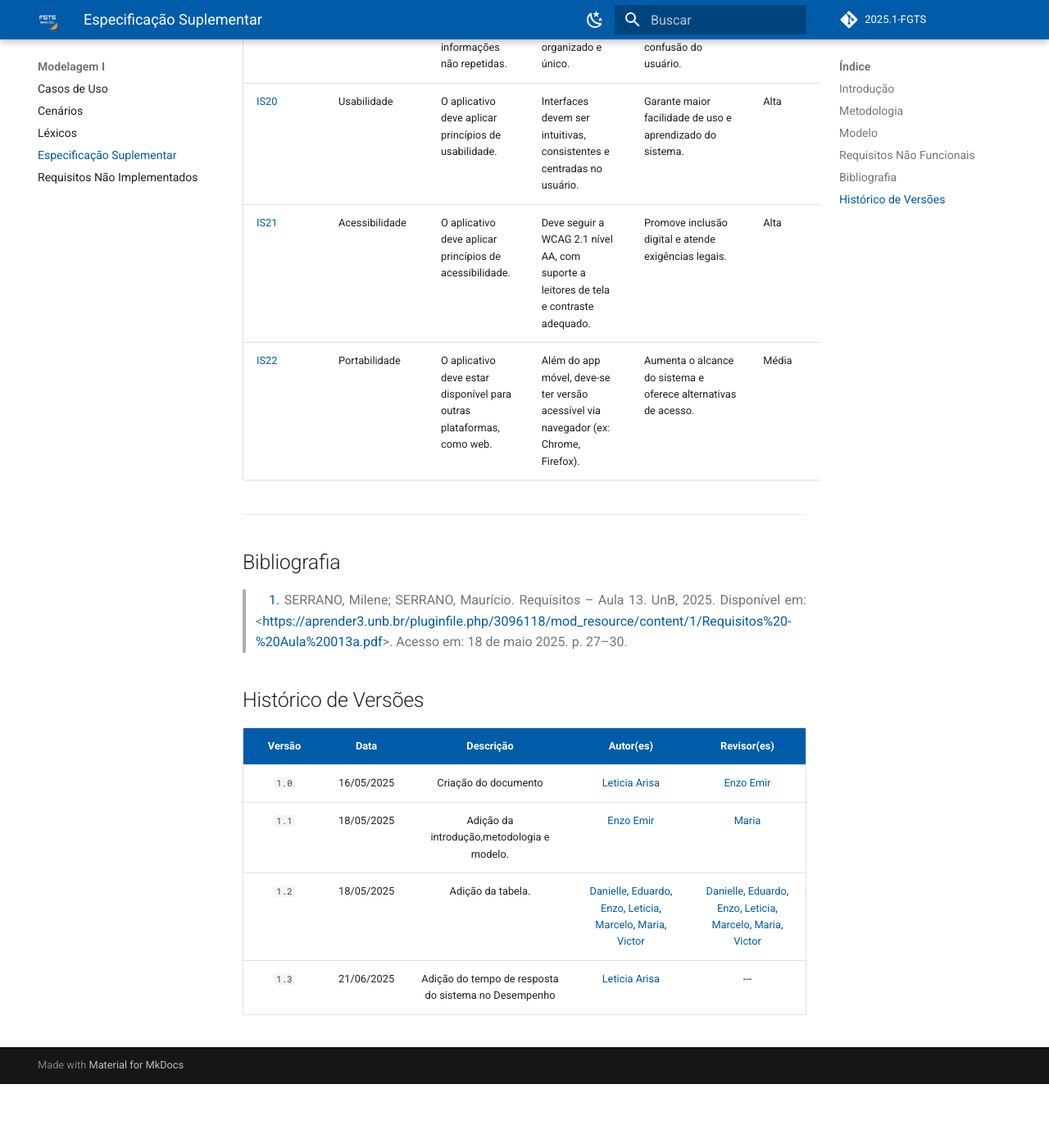
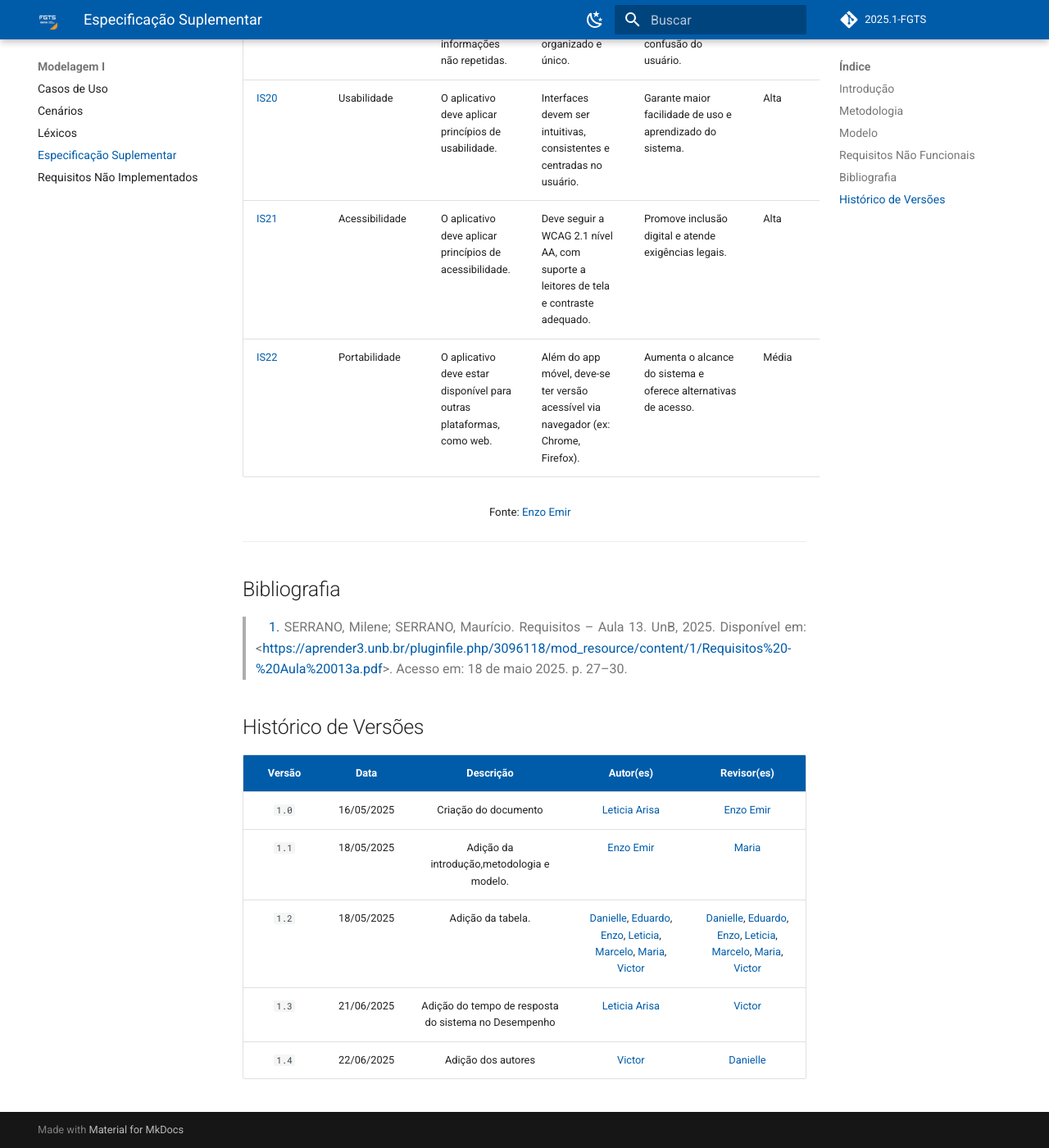
Before and after one commit to eduardodpms/REQ-FGTS, an MkDocs documentation site: the page built from docs/Modelagem-I/EspecificacaoSuplementar.md, in a window 1280 px wide and 1400 px high, scrolled down 2979 px. Shown: the whole window at 82% size. Built offline with MkDocs 1.6.1 and Material for MkDocs 9.7.7, drawn with Linux system fonts in a browser that asks for light colours; comment, search, counter and statistics services are not loaded; before the commit the page ends 4301 px from its top, so only the background shows below that.

Commit message:
Update EspecificacaoSuplementar.md

```diff
--- a/docs/Modelagem-I/EspecificacaoSuplementar.md
+++ b/docs/Modelagem-I/EspecificacaoSuplementar.md
@@ -72,7 +72,8 @@ A elaboração da especificação suplementar seguiu os seguintes passos <a id="
 
 </div>
 
-<font size="2"><p style="text-align: center">Fonte: [Enzo Emir](https://github.com/EnzoEmir)</p></font>
+<p style="font-size: 10pt; text-align: center;">Fonte: <a href="https://github.com/EnzoEmir">Enzo Emir</a></p>
+
 
 ---
 
@@ -90,19 +91,22 @@ Este documento segue o modelo **FURPS+**, organizando os requisitos de software
 ---
 ## <a name="RNF"></a>Requisitos Não Funcionais
 
-| Código  | Categoria        | Requisito Não Funcional                                                                 | Descrição                                                                                 | Justificativa                                                                              | Prioridade | Status       |
-|---------|------------------|-----------------------------------------------------------------------------------------|-------------------------------------------------------------------------------------------|--------------------------------------------------------------------------------------------|------------|--------------|
-| [IS18](https://requisitos-de-software.github.io/2025.1-FGTS/Elicitacao/Tecnicas-de-Elicitacao/Introspeccao/#IS_RF)   | Compatibilidade  | O aplicativo deve fornecer as mesmas funcionalidades para diferentes plataformas.      | Funcionalidades disponíveis em Android (>= 8.0), iOS (>= 12) e navegadores modernos.      | Garantir a experiência uniforme para todos os usuários, independentemente da plataforma.  | Alta       | Não          |
-| [EN08](https://requisitos-de-software.github.io/2025.1-FGTS/Elicitacao/Tecnicas-de-Elicitacao/Entrevista/#EN_RF)   | Usabilidade      | O processo de login deve ser simplificado.                                              | O acesso deve ser direto, com menos etapas e possível uso de biometria.                  | Reduzir barreiras de acesso ao app e aumentar a adesão dos usuários.                      | Alta       | Não          |
-| [EN09](https://requisitos-de-software.github.io/2025.1-FGTS/Elicitacao/Tecnicas-de-Elicitacao/Entrevista/#EN_RF)   | Confiabilidade   | O sistema deve apresentar informações de forma transparente e confiável.                | As informações exibidas devem ser claras, completas e sempre atualizadas.                 | Evita desconfiança e erros por parte do usuário.                                           | Alta       | Não          |
-| [EN10](https://requisitos-de-software.github.io/2025.1-FGTS/Elicitacao/Tecnicas-de-Elicitacao/Entrevista/#EN_RF)   | Confiabilidade   | Os prazos informados no app devem ser cumpridos fielmente.                              | O sistema deve garantir a entrega dos serviços dentro dos prazos prometidos.             | Atrasos comprometem a credibilidade do sistema.                                            | Alta       | Não          |
-| [EN11](https://requisitos-de-software.github.io/2025.1-FGTS/Elicitacao/Tecnicas-de-Elicitacao/Entrevista/#EN_RF)   | Confiabilidade   | O aplicativo deve ser confiável e evitar falhas ou inconsistências nos processos.       | As funcionalidades devem operar corretamente e de forma previsível.                      | Minimizar erros e retrabalhos que afetam a experiência do usuário.                        | Alta       | Parcialmente |
-| [EN12](https://requisitos-de-software.github.io/2025.1-FGTS/Elicitacao/Tecnicas-de-Elicitacao/Entrevista/#EN_RF)   | Desempenho       | O aplicativo deve funcionar corretamente mesmo com conexão instável.                    | O sistema deve oferecer suporte a operações offline ou tolerância à perda temporária de conexão, garantindo tempo de resposta inferior a 200 ms.   | Muitos usuários acessam o app em locais com conectividade limitada.                       | Média      | Não          |
-| [IS19](https://requisitos-de-software.github.io/2025.1-FGTS/Elicitacao/Tecnicas-de-Elicitacao/Introspeccao/#IS_RF)   | Usabilidade      | Os menus devem fornecer informações não repetidas.                                      | O conteúdo dos menus deve ser organizado e único.                                         | Melhora a navegação e evita confusão do usuário.                                           | Média      | Não          |
-| [IS20](https://requisitos-de-software.github.io/2025.1-FGTS/Elicitacao/Tecnicas-de-Elicitacao/Introspeccao/#IS_RF)   | Usabilidade      | O aplicativo deve aplicar princípios de usabilidade.                                    | Interfaces devem ser intuitivas, consistentes e centradas no usuário.                    | Garante maior facilidade de uso e aprendizado do sistema.                                 | Alta       | Não          |
-| [IS21](https://requisitos-de-software.github.io/2025.1-FGTS/Elicitacao/Tecnicas-de-Elicitacao/Introspeccao/#IS_RF)   | Acessibilidade   | O aplicativo deve aplicar princípios de acessibilidade.                                 | Deve seguir a WCAG 2.1 nível AA, com suporte a leitores de tela e contraste adequado.    | Promove inclusão digital e atende exigências legais.                                       | Alta       | Não          |
-| [IS22](https://requisitos-de-software.github.io/2025.1-FGTS/Elicitacao/Tecnicas-de-Elicitacao/Introspeccao/#IS_RF)   | Portabilidade    | O aplicativo deve estar disponível para outras plataformas, como web.                  | Além do app móvel, deve-se ter versão acessível via navegador (ex: Chrome, Firefox).     | Aumenta o alcance do sistema e oferece alternativas de acesso.                            | Média      | Não          |
+| Código                                                                                                             | Categoria       | Requisito Não Funcional                                                           | Descrição                                                                                                                                        | Justificativa                                                                            | Prioridade | Status       | Autor                                                    |
+| ------------------------------------------------------------------------------------------------------------------ | --------------- | --------------------------------------------------------------------------------- | ------------------------------------------------------------------------------------------------------------------------------------------------ | ---------------------------------------------------------------------------------------- | ---------- | ------------ | -------------------------------------------------------- |
+| [IS18](https://requisitos-de-software.github.io/2025.1-FGTS/Elicitacao/Tecnicas-de-Elicitacao/Introspeccao/#IS_RF) | Compatibilidade | O aplicativo deve fornecer as mesmas funcionalidades para diferentes plataformas. | Funcionalidades disponíveis em Android (>= 8.0), iOS (>= 12) e navegadores modernos.                                                             | Garantir a experiência uniforme para todos os usuários, independentemente da plataforma. | Alta       | Não          | [Leticia Arisa](https://github.com/Leticia-Arisa-K-Higa) |
+| [EN08](https://requisitos-de-software.github.io/2025.1-FGTS/Elicitacao/Tecnicas-de-Elicitacao/Entrevista/#EN_RF)   | Usabilidade     | O processo de login deve ser simplificado.                                        | O acesso deve ser direto, com menos etapas e possível uso de biometria.                                                                          | Reduzir barreiras de acesso ao app e aumentar a adesão dos usuários.                     | Alta       | Não          | [Enzo Emir](https://github.com/EnzoEmir)                 |
+| [EN09](https://requisitos-de-software.github.io/2025.1-FGTS/Elicitacao/Tecnicas-de-Elicitacao/Entrevista/#EN_RF)   | Confiabilidade  | O sistema deve apresentar informações de forma transparente e confiável.          | As informações exibidas devem ser claras, completas e sempre atualizadas.                                                                        | Evita desconfiança e erros por parte do usuário.                                         | Alta       | Não          | [Maria Eduarda](https://github.com/dudaa28)              |
+| [EN10](https://requisitos-de-software.github.io/2025.1-FGTS/Elicitacao/Tecnicas-de-Elicitacao/Entrevista/#EN_RF)   | Confiabilidade  | Os prazos informados no app devem ser cumpridos fielmente.                        | O sistema deve garantir a entrega dos serviços dentro dos prazos prometidos.                                                                     | Atrasos comprometem a credibilidade do sistema.                                          | Alta       | Não          | [Eduardo de Pina](https://github.com/eduardodpms)        |
+| [EN11](https://requisitos-de-software.github.io/2025.1-FGTS/Elicitacao/Tecnicas-de-Elicitacao/Entrevista/#EN_RF)   | Confiabilidade  | O aplicativo deve ser confiável e evitar falhas ou inconsistências nos processos. | As funcionalidades devem operar corretamente e de forma previsível.                                                                              | Minimizar erros e retrabalhos que afetam a experiência do usuário.                       | Alta       | Parcialmente | [Marcelo Makoto](https://github.com/MM4k)                |
+| [EN12](https://requisitos-de-software.github.io/2025.1-FGTS/Elicitacao/Tecnicas-de-Elicitacao/Entrevista/#EN_RF)   | Desempenho      | O aplicativo deve funcionar corretamente mesmo com conexão instável.              | O sistema deve oferecer suporte a operações offline ou tolerância à perda temporária de conexão, garantindo tempo de resposta inferior a 200 ms. | Muitos usuários acessam o app em locais com conectividade limitada.                      | Média      | Não          | [Victor Pontual](https://github.com/VictorPontual)       |
+| [IS19](https://requisitos-de-software.github.io/2025.1-FGTS/Elicitacao/Tecnicas-de-Elicitacao/Introspeccao/#IS_RF) | Usabilidade     | Os menus devem fornecer informações não repetidas.                                | O conteúdo dos menus deve ser organizado e único.                                                                                                | Melhora a navegação e evita confusão do usuário.                                         | Média      | Não          | [Danielle Soares](https://github.com/danielle-soaress)   |
+| [IS20](https://requisitos-de-software.github.io/2025.1-FGTS/Elicitacao/Tecnicas-de-Elicitacao/Introspeccao/#IS_RF) | Usabilidade     | O aplicativo deve aplicar princípios de usabilidade.                              | Interfaces devem ser intuitivas, consistentes e centradas no usuário.                                                                            | Garante maior facilidade de uso e aprendizado do sistema.                                | Alta       | Não          | [Leticia Arisa](https://github.com/Leticia-Arisa-K-Higa) |
+| [IS21](https://requisitos-de-software.github.io/2025.1-FGTS/Elicitacao/Tecnicas-de-Elicitacao/Introspeccao/#IS_RF) | Acessibilidade  | O aplicativo deve aplicar princípios de acessibilidade.                           | Deve seguir a WCAG 2.1 nível AA, com suporte a leitores de tela e contraste adequado.                                                            | Promove inclusão digital e atende exigências legais.                                     | Alta       | Não          | [Maria Eduarda](https://github.com/dudaa28)              |
+| [IS22](https://requisitos-de-software.github.io/2025.1-FGTS/Elicitacao/Tecnicas-de-Elicitacao/Introspeccao/#IS_RF) | Portabilidade   | O aplicativo deve estar disponível para outras plataformas, como web.             | Além do app móvel, deve-se ter versão acessível via navegador (ex: Chrome, Firefox).                                                             | Aumenta o alcance do sistema e oferece alternativas de acesso.                           | Média      | Não          | [Enzo Emir](https://github.com/EnzoEmir)                 |
 
+
+
+<p style="font-size: 10pt; text-align: center;">Fonte: <a href="https://github.com/EnzoEmir">Enzo Emir</a></p>
 ---
 
 ## Bibliografia
@@ -118,4 +122,5 @@ Este documento segue o modelo **FURPS+**, organizando os requisitos de software
 | `1.0` | 16/05/2025 | Criação do documento | [Leticia Arisa](https://github.com/Leticia-Arisa-K-Higa) | [Enzo Emir](https://github.com/EnzoEmir)|
 | `1.1` | 18/05/2025 | Adição da introdução,metodologia e modelo. |[Enzo Emir](https://github.com/EnzoEmir) |[Maria](https://github.com/dudaa28)|
 | `1.2` | 18/05/2025 | Adição da tabela. |[Danielle](https://github.com/danielle-soaress), [Eduardo](https://github.com/eduardodpms), [Enzo](https://github.com/EnzoEmir), [Leticia](https://github.com/Leticia-Arisa-K-Higa), [Marcelo](https://github.com/MM4k), [Maria](https://github.com/dudaa28), [Victor](https://github.com/VictorPontual) |[Danielle](https://github.com/danielle-soaress), [Eduardo](https://github.com/eduardodpms), [Enzo](https://github.com/EnzoEmir), [Leticia](https://github.com/Leticia-Arisa-K-Higa), [Marcelo](https://github.com/MM4k), [Maria](https://github.com/dudaa28), [Victor](https://github.com/VictorPontual)|
-| `1.3` | 21/06/2025 | Adição do tempo de resposta do sistema no Desempenho | [Leticia Arisa](https://github.com/Leticia-Arisa-K-Higa) | --- |
+| `1.3` | 21/06/2025 | Adição do tempo de resposta do sistema no Desempenho | [Leticia Arisa](https://github.com/Leticia-Arisa-K-Higa) | [Victor](https://github.com/VictorPontual) |
+| `1.4` | 22/06/2025 | Adição dos autores | [Victor](https://github.com/VictorPontual) | [Danielle](https://github.com/danielle-soaress) |
```
